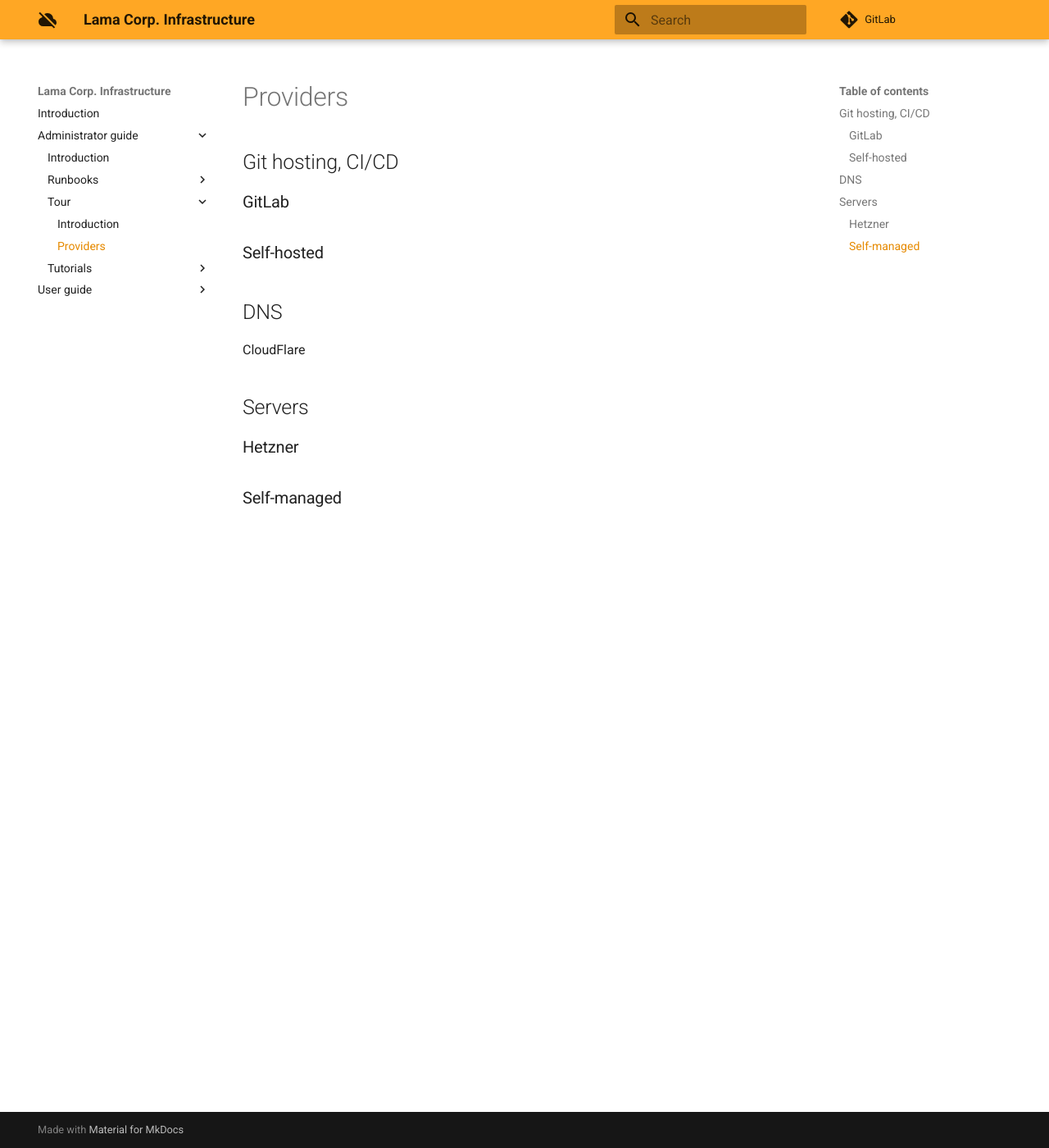
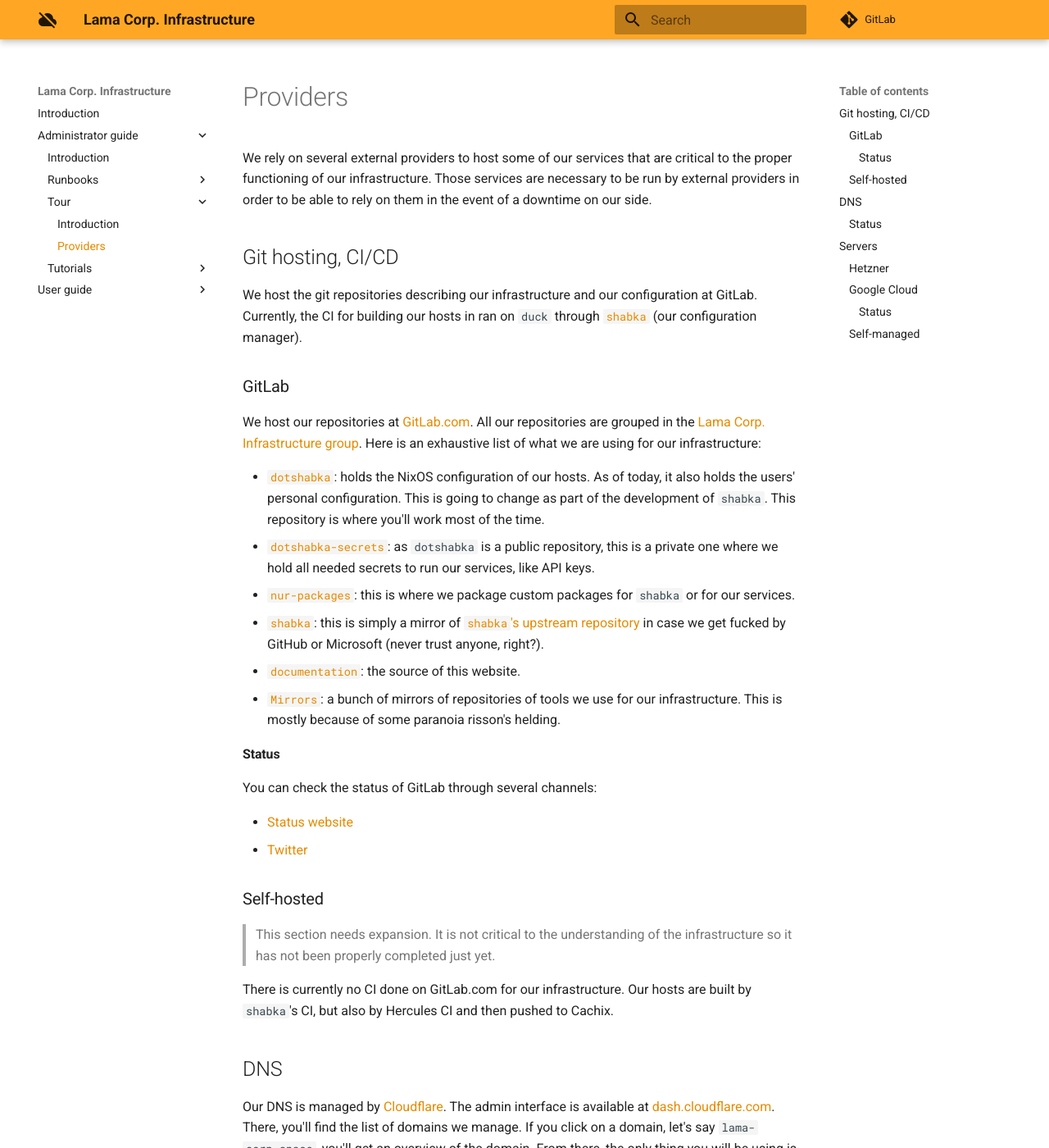
Before and after one commit to LamaCorp/infra-doc, an MkDocs documentation site: the page built from docs/administrator-guide/tour/2.providers.md, in a window 1280 px wide and 1400 px high. Shown: the whole window at 82% size. Built offline with MkDocs 1.6.1 and Material for MkDocs 9.7.7, drawn with Linux system fonts in a browser that asks for light colours; comment, search, counter and statistics services are not loaded; some of the changed text lies outside the part shown.

Commit message:
administrator guide: providers: add all providers' description

```diff
--- a/docs/administrator-guide/tour/2.providers.md
+++ b/docs/administrator-guide/tour/2.providers.md
@@ -1,17 +1,110 @@
 # Providers
+
+We rely on several external providers to host some of our services that are
+critical to the proper functioning of our infrastructure. Those services are
+necessary to be run by external providers in order to be able to rely on them in
+the event of a downtime on our side.
 
 ## Git hosting, CI/CD
 
+We host the git repositories describing our infrastructure and our configuration
+at GitLab. Currently, the CI for building our hosts in ran on `duck` through
+[`shabka`](https://github.com/kalbasit/shabka/) (our configuration manager).
+
 ### GitLab
+
+We host our repositories at [GitLab.com](https://gitlab.com). All our
+repositories are grouped in the [Lama Corp. Infrastructure
+group](https://gitlab.com/lama-corp/infra). Here is an exhaustive list of what
+we are using for our infrastructure:
+
+* [`dotshabka`](https://gitlab.com/lama-corp/infra/dotshabka): holds the
+  NixOS configuration of our hosts. As of today, it also holds the users'
+  personal configuration. This is going to change as part of the development of
+  `shabka`. This repository is where you'll work most of the time.
+* [`dotshabka-secrets`](https://gitlab.com/lama-corp/infra/dotshabka-secrets):
+  as `dotshabka` is a public repository, this is a private one where we hold all
+  needed secrets to run our services, like API keys.
+* [`nur-packages`](https://gitlab.com/lama-corp/infra/nur-packages): this is
+  where we package custom packages for `shabka` or for our services.
+* [`shabka`](https://gitlab.com/lama-corp/infra/shabka): this is simply a mirror
+  of [`shabka`'s upstream repository](https://gitlab.com/lama-corp/infra/shabka)
+  in case we get fucked by GitHub or Microsoft (never trust anyone, right?).
+* [`documentation`](https://gitlab.com/lama-corp/infra/doc): the source of this
+  website.
+* [`Mirrors`](https://gitlab.com/lama-corp/infra/mirrors): a bunch of mirrors
+  of repositories of tools we use for our infrastructure. This is mostly because
+  of some paranoia risson's helding.
+
+#### Status
+
+You can check the status of GitLab through several channels:
+
+* [Status website](https://status.gitlab.com)
+* [Twitter](https://twitter.com/gitlabstatus)
 
 ### Self-hosted
 
+> This section needs expansion. It is not critical to the understanding of the
+> infrastructure so it has not been properly completed just yet.
+
+There is currently no CI done on GitLab.com for our infrastructure. Our hosts
+are built by `shabka`'s CI, but also by Hercules CI and then pushed to Cachix.
+
 ## DNS
 
-CloudFlare
+Our DNS is managed by [Cloudflare](https://cloudflare.com). The admin interface
+is available at [dash.cloudflare.com](https://dash.cloudflare.com). There,
+you'll find the list of domains we manage. If you click on a domain, let's say
+`lama-corp.space`, you'll get an overview of the domain. From there, the only
+thing you will be using is the `DNS` tab. Here are all our record DNS. As you
+can see, they are all DNS only. This is due to the fact that we want to use
+Let's Encrypt certificates for our YunoHost instance, and YunoHost checks that
+the DNS IP is the same as the public IP of the instance. This implies that we
+can't get a certificate while being proxied through Cloudflare. However, if we
+ever get in an event where we get DDoSed, we can still enable Cloudflare
+proxying to protect us until the certificate expire. There are ways to stay
+protected by Cloudflare even if our Let's Encrypt certificate expires, but that
+event is unlikely to happen, so we won't be expanding that topic here.
+
+#### Status
+
+You can check the status of Cloudflare through several channels:
+
+* [Status website](https://www.cloudflarestatus.com)
+* [Twitter](https://twitter.com/CloudflareHelp)
 
 ## Servers
 
+As we try to keep our costs at a minimum while having a minimum downtime, we
+hosts our critical services with online providers, and the less critical
+services are self-managed (understand at home).
+
 ### Hetzner
 
+This is where we rent our physical servers. Unfortunately, there is no way to
+add a second admin, so risson is the only administrator.
+
+You can check the status of Hetzner through several channels:
+
+* [Status website](https://www.hetzner-status.com)
+* [Twitter](https://twitter.com/HetznerStats)
+
+### Google Cloud
+
+> For future use
+
+Google Cloud offers a very small virtual machine for free, so we plan to use it
+for external monitoring.
+
+#### Status
+
+You can check the status of Google Cloud through several channels:
+
+* [Status website](https://status.cloud.google.com)
+* [Twitter (unofficial)](https://twitter.com/GCloudStatus)
+
 ### Self-managed
+
+For now, none of our home-based servers are used in production. This is bound
+to change once we have a running k8s cluster and some real backups.
```
